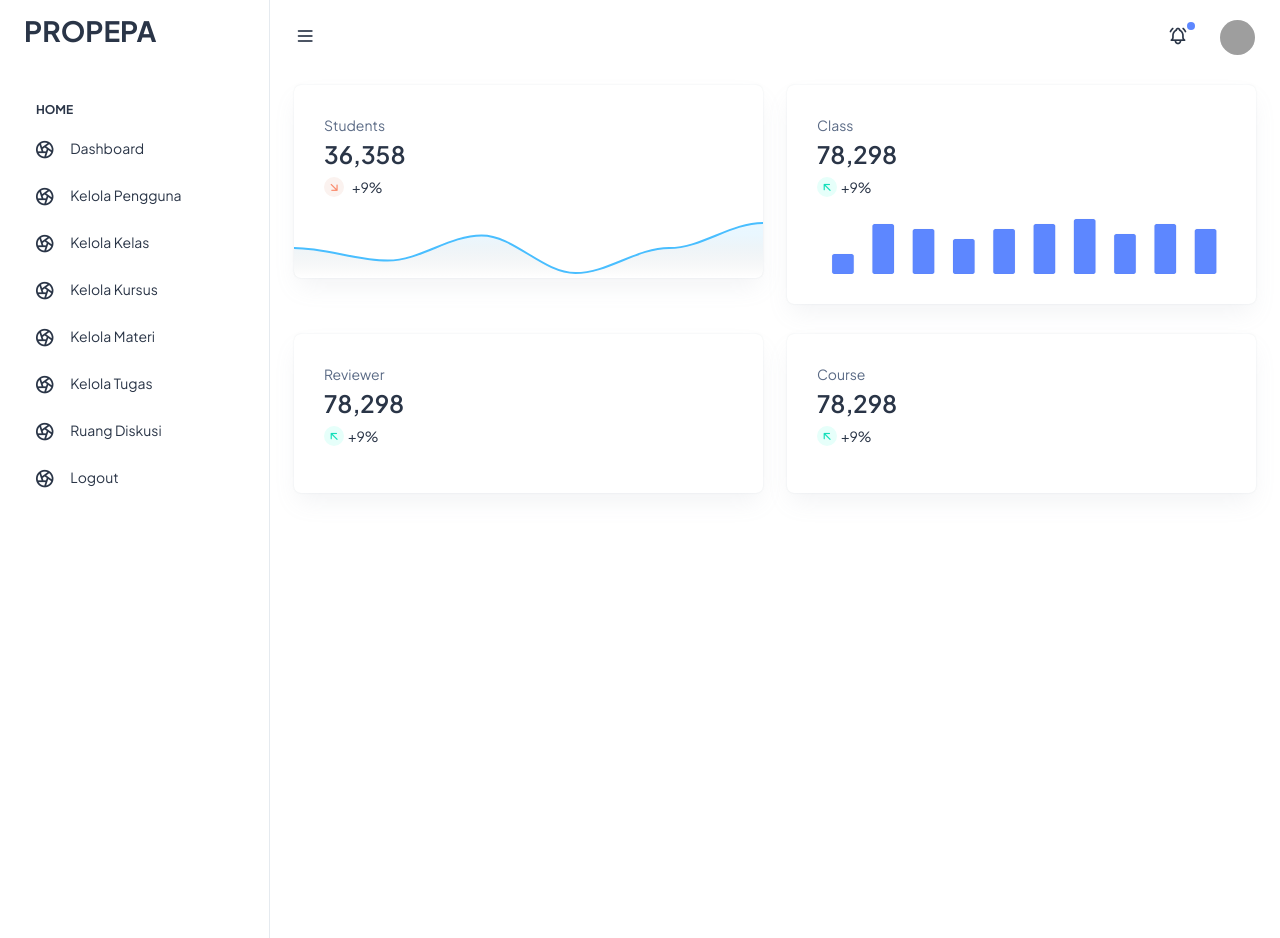
After one commit to dadanabdilah/propepa-app, a CodeIgniter 4 app: template app/Views/admin/dashboard/index.php in a window 1280 px wide. The commit adds this page. Run offline with PHP 8.4 and a stand-in for CodeIgniter, Linux system fonts and the light colour scheme; the template is opened without the code that fills it, so the values that code supplies are empty; some libraries are stand-ins or nearby versions; grey boxes are pictures that could not be loaded.

Commit message:
add: views :rocket:

```diff
--- /dev/null
+++ b/app/Views/admin/dashboard/index.php
@@ -0,0 +1 @@
+<?= $this->extend('layouts/admin') ?>
--- /dev/null
+++ b/app/Views/layouts/admin.php
@@ -0,0 +1,343 @@
+<!DOCTYPE html>
+<html lang="en">
+
+<head>
+    <!--  Title -->
+    <title>Propepa Course</title>
+    <!--  Required Meta Tag -->
+    <meta http-equiv="Content-Type" content="text/html; charset=UTF-8" />
+    <meta name="viewport" content="width=device-width, initial-scale=1" />
+    <meta name="handheldfriendly" content="true" />
+    <meta name="MobileOptimized" content="width" />
+    <meta name="description" content="Propepa Course" />
+    <meta name="author" content="" />
+    <meta name="keywords" content="Propepa Course" />
+    <meta http-equiv="X-UA-Compatible" content="IE=edge" />
+    <!--  Favicon -->
+    <link rel="shortcut icon" type="image/png" href="<?= base_url('assets/images/logos/favicon.ico') ?>" />
+    <!-- Owl Carousel  -->
+    <link rel="stylesheet" href="<?= base_url('assets/libs/owl.carousel/dist/owl.carousel.min.css') ?>">
+
+    <!-- Core Css -->
+    <link id="themeColors" rel="stylesheet" href="<?= base_url('assets/css/styles.min.css') ?>" />
+</head>
+
+<body>
+    <!-- Preloader -->
+    <div class="preloader">
+        <img src="<?= base_url('assets/images/logos/favicon.ico') ?>" alt="loader" class="lds-ripple img-fluid" />
+    </div>
+    <!-- Preloader -->
+    <div class="preloader">
+        <img src="<?= base_url('assets/images/logos/favicon.ico') ?>" alt="loader" class="lds-ripple img-fluid" />
+    </div>
+    <!--  Body Wrapper -->
+    <div class="page-wrapper" id="main-wrapper" data-theme="blue_theme" data-layout="vertical" data-sidebartype="full" data-sidebar-position="fixed" data-header-position="fixed">
+        <!-- Sidebar Start -->
+        <aside class="left-sidebar">
+            <!-- Sidebar scroll-->
+            <div>
+                <div class="brand-logo d-flex align-items-center justify-content-between">
+                    <a href="./index.html" class="text-nowrap logo-img">
+                        <h2><b>PROPEPA</b></h2>
+                        <!-- <img src="<?= base_url('assets/images/logos/logo.png') ?>" class="dark-logo" width="180" alt="" />
+              <img src="<?= base_url('assets/images/logos/light-logo.svg') ?>" class="light-logo"  width="180" alt="" /> -->
+                    </a>
+                    <div class="close-btn d-lg-none d-block sidebartoggler cursor-pointer" id="sidebarCollapse">
+                        <i class="ti ti-x fs-8 text-muted"></i>
+                    </div>
+                </div>
+                <!-- Sidebar navigation-->
+                <nav class="sidebar-nav scroll-sidebar" data-simplebar>
+                    <ul id="sidebarnav">
+                        <!-- ============================= -->
+                        <!-- Home -->
+                        <!-- ============================= -->
+                        <li class="nav-small-cap">
+                            <i class="ti ti-dots nav-small-cap-icon fs-4"></i>
+                            <span class="hide-menu">Home</span>
+                        </li>
+                        <!-- =================== -->
+                        <!-- Dashboard -->
+                        <!-- =================== -->
+                        <li class="sidebar-item">
+                            <a class="sidebar-link" href="./index.html" aria-expanded="false">
+                                <span>
+                                    <i class="ti ti-aperture"></i>
+                                </span>
+                                <span class="hide-menu">Dashboard</span>
+                            </a>
+                        </li>
+
+
+                        <li class="sidebar-item">
+                            <a class="sidebar-link" href="./pengguna.html" aria-expanded="false">
+                                <span>
+                                    <i class="ti ti-aperture"></i>
+                                </span>
+                                <span class="hide-menu">Kelola Pengguna</span>
+                            </a>
+                        </li>
+
+                        <li class="sidebar-item">
+                            <a class="sidebar-link" href="./kelas.html" aria-expanded="false">
+                                <span>
+                                    <i class="ti ti-aperture"></i>
+                                </span>
+                                <span class="hide-menu">Kelola Kelas</span>
+                            </a>
+                        </li>
+
+                        <li class="sidebar-item">
+                            <a class="sidebar-link" href="./kursus.html" aria-expanded="false">
+                                <span>
+                                    <i class="ti ti-aperture"></i>
+                                </span>
+                                <span class="hide-menu">Kelola Kursus</span>
+                            </a>
+                        </li>
+
+                        <li class="sidebar-item">
+                            <a class="sidebar-link" href="./materi.html" aria-expanded="false">
+                                <span>
+                                    <i class="ti ti-aperture"></i>
+                                </span>
+                                <span class="hide-menu">Kelola Materi</span>
+                            </a>
+                        </li>
+
+                        <li class="sidebar-item">
+                            <a class="sidebar-link" href="./tugas.html" aria-expanded="false">
+                                <span>
+                                    <i class="ti ti-aperture"></i>
+                                </span>
+                                <span class="hide-menu">Kelola Tugas</span>
+                            </a>
+                        </li>
+
+                        <li class="sidebar-item">
+                            <a class="sidebar-link" href="./diskusi.html" aria-expanded="false">
+                                <span>
+                                    <i class="ti ti-aperture"></i>
+                                </span>
+                                <span class="hide-menu">Ruang Diskusi</span>
+                            </a>
+                        </li>
+
+                        <li class="sidebar-item">
+                            <a class="sidebar-link" href="./index.html" aria-expanded="false">
+                                <span>
+                                    <i class="ti ti-aperture"></i>
+                                </span>
+                                <span class="hide-menu">Logout</span>
+                            </a>
+                        </li>
+
+
+                    </ul>
+                </nav>
+                <div class="fixed-profile p-3 bg-light-secondary rounded sidebar-ad mt-3">
+                    <div class="hstack gap-3">
+                        <div class="john-img">
+                            <img src="<?= base_url('assets/images/profile/user-1.jpg') ?>" class="rounded-circle" width="40" height="40" alt="">
+                        </div>
+                        <div class="john-title">
+                            <h6 class="mb-0 fs-4 fw-semibold">Mathew</h6>
+                            <span class="fs-2 text-dark">Designer</span>
+                        </div>
+                        <button class="border-0 bg-transparent text-primary ms-auto" tabindex="0" type="button" aria-label="logout" data-bs-toggle="tooltip" data-bs-placement="top" data-bs-title="logout">
+                            <i class="ti ti-power fs-6"></i>
+                        </button>
+                    </div>
+                </div>
+                <!-- End Sidebar navigation -->
+            </div>
+            <!-- End Sidebar scroll-->
+        </aside>
+        <!--  Sidebar End -->
+        <!--  Main wrapper -->
+        <div class="body-wrapper">
+            <!--  Header Start -->
+            <header class="app-header">
+                <nav class="navbar navbar-expand-lg navbar-light">
+                    <ul class="navbar-nav">
+                        <li class="nav-item">
+                            <a class="nav-link sidebartoggler nav-icon-hover ms-n3" id="headerCollapse" href="javascript:void(0)">
+                                <i class="ti ti-menu-2"></i>
+                            </a>
+                        </li>
+                    </ul>
+                    <div class="d-block d-lg-none">
+                        <img src="<?= base_url('assets/images/logos/logo.png') ?>" class="dark-logo" width="180" alt="" />
+                        <img src="<?= base_url('assets/images/logos/light-logo.svg') ?>" class="light-logo" width="180" alt="" />
+                    </div>
+                    <button class="navbar-toggler p-0 border-0" type="button" data-bs-toggle="collapse" data-bs-target="#navbarNav" aria-controls="navbarNav" aria-expanded="false" aria-label="Toggle navigation">
+                        <span class="p-2">
+                            <i class="ti ti-dots fs-7"></i>
+                        </span>
+                    </button>
+                    <div class="collapse navbar-collapse justify-content-end" id="navbarNav">
+                        <div class="d-flex align-items-center justify-content-between">
+                            <ul class="navbar-nav flex-row ms-auto align-items-center justify-content-center">
+                                <li class="nav-item dropdown">
+                                    <a class="nav-link nav-icon-hover" href="javascript:void(0)" id="drop2" data-bs-toggle="dropdown" aria-expanded="false">
+                                        <i class="ti ti-bell-ringing"></i>
+                                        <div class="notification bg-primary rounded-circle"></div>
+                                    </a>
+                                    <div class="dropdown-menu content-dd dropdown-menu-end dropdown-menu-animate-up" aria-labelledby="drop2">
+                                        <div class="d-flex align-items-center justify-content-between py-3 px-7">
+                                            <h5 class="mb-0 fs-5 fw-semibold">Notifications</h5>
+                                            <span class="badge bg-primary rounded-4 px-3 py-1 lh-sm">1 new</span>
+                                        </div>
+                                        <div class="message-body" data-simplebar>
+                                            <a href="javascript:void(0)" class="py-6 px-7 d-flex align-items-center dropdown-item">
+                                                <span class="me-3">
+                                                    <img src="<?= base_url('assets/images/profile/user-1.jpg') ?>" alt="user" class="rounded-circle" width="48" height="48" />
+                                                </span>
+                                                <div class="w-75 d-inline-block v-middle">
+                                                    <h6 class="mb-1 fw-semibold">John Doe Joined the Team!</h6>
+                                                    <span class="d-block">Congratulate him</span>
+                                                </div>
+                                            </a>
+                                        </div>
+                                        <div class="py-6 px-7 mb-1">
+                                            <button class="btn btn-outline-primary w-100"> See All Notifications </button>
+                                        </div>
+                                    </div>
+                                </li>
+                                <li class="nav-item dropdown">
+                                    <a class="nav-link pe-0" href="javascript:void(0)" id="drop1" data-bs-toggle="dropdown" aria-expanded="false">
+                                        <div class="d-flex align-items-center">
+                                            <div class="user-profile-img">
+                                                <img src="<?= base_url('assets/images/profile/user-1.jpg') ?>" class="rounded-circle" width="35" height="35" alt="" />
+                                            </div>
+                                        </div>
+                                    </a>
+                                    <div class="dropdown-menu content-dd dropdown-menu-end dropdown-menu-animate-up" aria-labelledby="drop1">
+                                        <div class="profile-dropdown position-relative" data-simplebar>
+                                            <div class="py-3 px-7 pb-0">
+                                                <h5 class="mb-0 fs-5 fw-semibold">User Profile</h5>
+                                            </div>
+                                            <div class="d-flex align-items-center py-9 mx-7 border-bottom">
+                                                <img src="<?= base_url('assets/images/profile/user-1.jpg') ?>" class="rounded-circle" width="80" height="80" alt="" />
+                                                <div class="ms-3">
+                                                    <h5 class="mb-1 fs-3">Mathew Anderson</h5>
+                                                    <span class="mb-1 d-block text-dark">Designer</span>
+                                                    <p class="mb-0 d-flex text-dark align-items-center gap-2">
+                                                        <i class="ti ti-mail fs-4"></i> info@modernize.com
+                                                    </p>
+                                                </div>
+                                            </div>
+                                            <div class="message-body">
+                                                <a href="./page-user-profile.html" class="py-8 px-7 mt-8 d-flex align-items-center">
+                                                    <span class="d-flex align-items-center justify-content-center bg-light rounded-1 p-6">
+                                                        <img src="<?= base_url('assets/images/svgs/icon-account.svg') ?>" alt="" width="24" height="24">
+                                                    </span>
+                                                    <div class="w-75 d-inline-block v-middle ps-3">
+                                                        <h6 class="mb-1 bg-hover-primary fw-semibold"> My Profile </h6>
+                                                        <span class="d-block text-dark">Account Settings</span>
+                                                    </div>
+                                                </a>
+                                            </div>
+                                        </div>
+                                    </div>
+                                </li>
+                            </ul>
+                        </div>
+                    </div>
+                </nav>
+            </header>
+            <!--  Header End -->
+            <div class="container-fluid">
+                <!--  Row 2 -->
+                <div class="row">
+                    <!-- Project -->
+                    <div class="col-lg-12">
+                        <div class="row">
+                            <!-- Students -->
+                            <div class="col-sm-6">
+                                <div class="card">
+                                    <div class="card-body pb-0 mb-xxl-4 pb-1">
+                                        <p class="mb-1 fs-3">Students</p>
+                                        <h4 class="fw-semibold fs-7">36,358</h4>
+                                        <div class="d-flex align-items-center mb-3">
+                                            <span class="me-2 rounded-circle bg-light-danger round-20 d-flex align-items-center justify-content-center">
+                                                <i class="ti ti-arrow-down-right text-danger"></i>
+                                            </span>
+                                            <p class="text-dark fs-3 mb-0">+9%</p>
+                                        </div>
+                                    </div>
+                                    <div id="customers"></div>
+                                </div>
+                            </div>
+                            <!-- Class -->
+                            <div class="col-sm-6">
+                                <div class="card">
+                                    <div class="card-body">
+                                        <p class="mb-1 fs-3">Class</p>
+                                        <h4 class="fw-semibold fs-7">78,298</h4>
+                                        <div class="d-flex align-items-center mb-3">
+                                            <span class="me-1 rounded-circle bg-light-success round-20 d-flex align-items-center justify-content-center">
+                                                <i class="ti ti-arrow-up-left text-success"></i>
+                                            </span>
+                                            <p class="text-dark fs-3 mb-0">+9%</p>
+                                        </div>
+                                        <div id="projects"></div>
+                                    </div>
+                                </div>
+                            </div>
+                            <!-- Reviewer -->
+                            <div class="col-sm-6">
+                                <div class="card">
+                                    <div class="card-body">
+                                        <p class="mb-1 fs-3">Reviewer</p>
+                                        <h4 class="fw-semibold fs-7">78,298</h4>
+                                        <div class="d-flex align-items-center mb-3">
+                                            <span class="me-1 rounded-circle bg-light-success round-20 d-flex align-items-center justify-content-center">
+                                                <i class="ti ti-arrow-up-left text-success"></i>
+                                            </span>
+                                            <p class="text-dark fs-3 mb-0">+9%</p>
+                                        </div>
+                                        <div id="projects"></div>
+                                    </div>
+                                </div>
+                            </div>
+                            <!-- Course -->
+                            <div class="col-sm-6">
+                                <div class="card">
+                                    <div class="card-body">
+                                        <p class="mb-1 fs-3">Course</p>
+                                        <h4 class="fw-semibold fs-7">78,298</h4>
+                                        <div class="d-flex align-items-center mb-3">
+                                            <span class="me-1 rounded-circle bg-light-success round-20 d-flex align-items-center justify-content-center">
+                                                <i class="ti ti-arrow-up-left text-success"></i>
+                                            </span>
+                                            <p class="text-dark fs-3 mb-0">+9%</p>
+                                        </div>
+                                        <div id="projects"></div>
+                                    </div>
+                                </div>
+                            </div>
+                        </div>
+                    </div>
+                </div>
+            </div>
+        </div>
+
+        <!--  Import Js Files -->
+        <script src="<?= base_url('assets/libs/jquery/dist/jquery.min.js') ?>"></script>
+        <script src="<?= base_url('assets/libs/simplebar/dist/simplebar.min.js') ?>"></script>
+        <script src="<?= base_url('assets/libs/bootstrap/dist/js/bootstrap.bundle.min.js') ?>"></script>
+        <!--  core files -->
+        <script src="<?= base_url('assets/js/app.min.js') ?>"></script>
+        <script src="<?= base_url('assets/js/app.init.js') ?>"></script>
+        <script src="<?= base_url('assets/js/app-style-switcher.js') ?>"></script>
+        <script src="<?= base_url('assets/js/sidebarmenu.js') ?>"></script>
+        <script src="<?= base_url('assets/js/custom.js') ?>"></script>
+        <!--  current page js files -->
+        <script src="<?= base_url('assets/libs/owl.carousel/dist/owl.carousel.min.js') ?>"></script>
+        <script src="<?= base_url('assets/libs/apexcharts/dist/apexcharts.min.js') ?>"></script>
+        <script src="<?= base_url('assets/js/dashboard.js') ?>"></script>
+</body>
+
+</html>
```
Also changed, not shown: app/Views/auth/login.php (+9 -16 lines).
